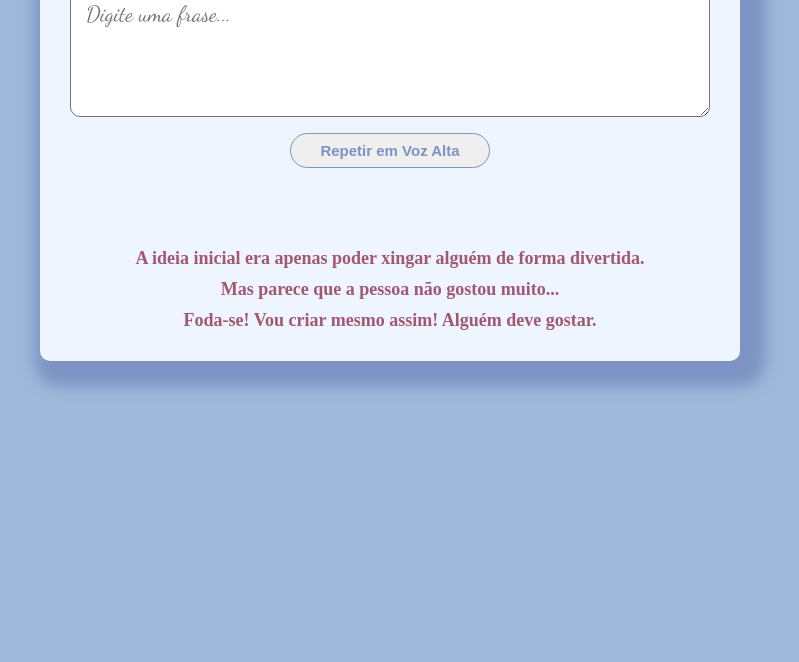
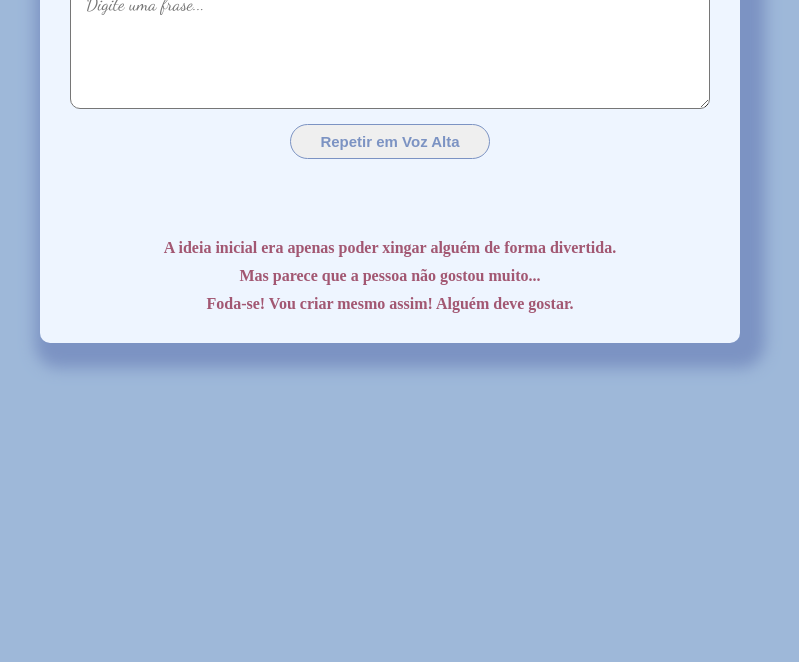
Before and after one commit to michelradtke/texto-para-fala, a plain HTML site: page index.html in a window 1280 px wide. Shown: the part 138-800 px from the top of the page, without its empty margins (250-1049 px from the left). Drawn offline with Linux system fonts and the light colour scheme.

Commit message:
update 1.02 => pequenos ajustes de layout

```diff
--- a/css/style.css
+++ b/css/style.css
@@ -25,7 +25,7 @@ body {
     margin: 0 auto;
     background: var(--background);
     font: 'Mulish';
-    font-size: 24px;
+    font-size: 20px;
     font-weight: bold;
     color: var(--fontColor);
     display: flex;
@@ -49,13 +49,13 @@ textarea {
     margin-bottom: 10px;
     border-radius: 10px;
     font-family: 'Dancing Script';
-    font-size: 22px;
+    font-size: 18px;
   }
 
   .inicio {
     margin-top: 80px;
     text-align: center;
-    font-size: 18px;
+    font-size: 16px;
     color: var(--fontDestaque);
   }
 
```
